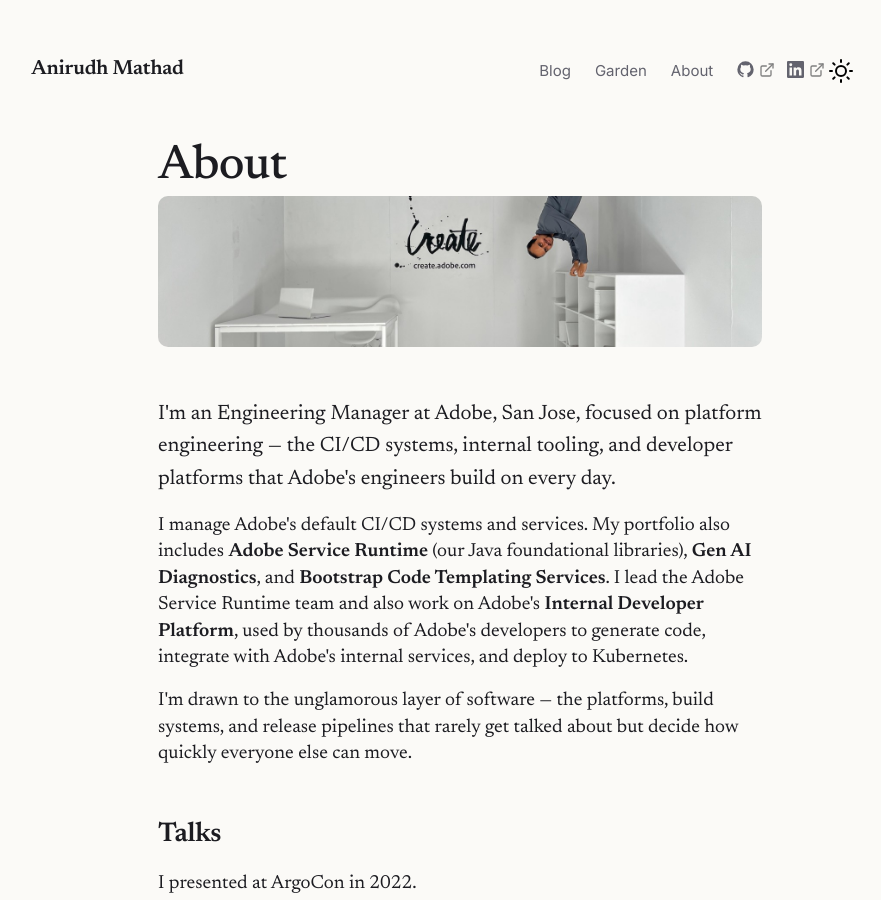
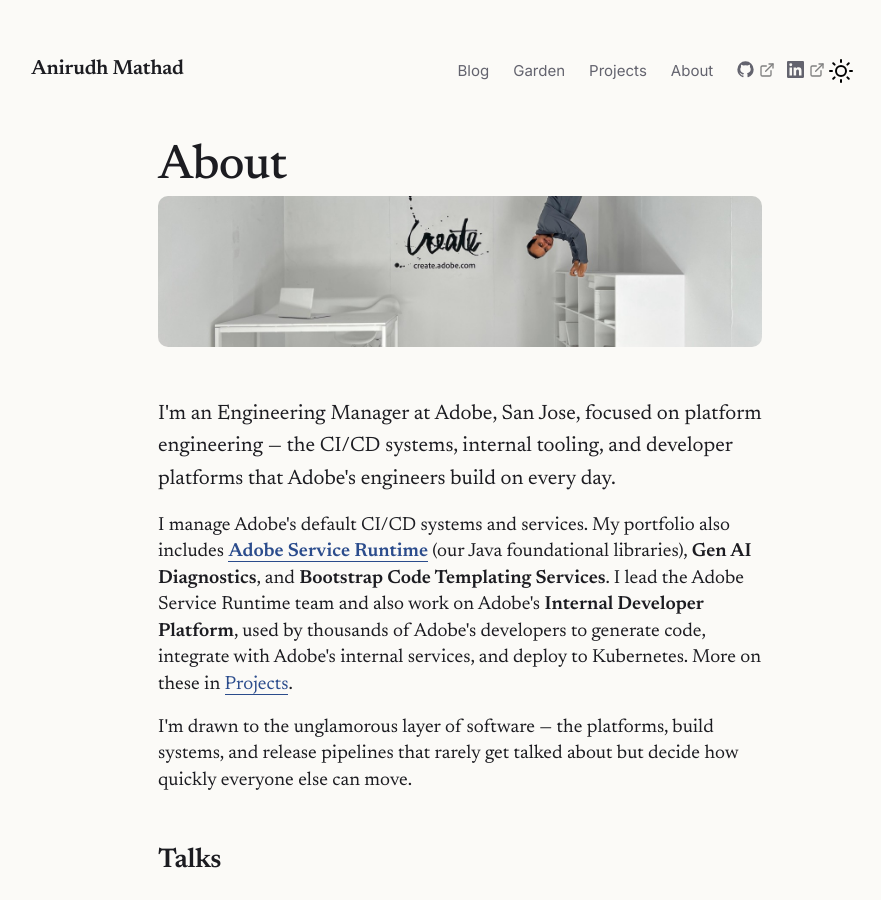
Before and after one commit to animathad/animathad.github.io, a Jekyll site: the page built from pages/about.md, in a window 1280 px wide and 900 px high. Shown: the whole window, without its empty margins (180-1061 px from the left). Built offline with Jekyll 4.4.1, drawn with Linux system fonts in a browser that asks for light colours.

Commit message:
Add Projects page from animathad.wordpress.com/work-projects
Migrate the WordPress portfolio listing: full write-ups for Adobe Service
Runtime and Service Registry Wrapper APIs (the two entries that had body
content), plus an honest lightweight list for the remaining stub entries
(VeraLIS, SPRODA, Grandcentral, Provisioner, Glider) that had titles/tags
but no written description in the source. Add Projects to nav and footer,
and cross-link it from the About page.

Co-Authored-By: Claude Sonnet 5 <noreply@anthropic.com>

```diff
--- a/_includes/Footer.html
+++ b/_includes/Footer.html
@@ -6,6 +6,7 @@
     <div class="site-footer__links">
         <a href="{{ '/posts' | relative_url }}">Blog</a>
         <a href="{{ '/notes' | relative_url }}">Garden</a>
+        <a href="{{ '/projects' | relative_url }}">Projects</a>
         <a href="{{ '/about' | relative_url }}">About</a>
         {%- if site.social.linkedin -%}<a href="https://www.linkedin.com/in/{{ site.social.linkedin }}" target="_blank" rel="noopener">LinkedIn</a>{%- endif -%}
         {%- if site.social.github -%}<a href="https://github.com/{{ site.social.github }}" target="_blank" rel="noopener">GitHub</a>{%- endif -%}
--- a/_includes/Nav.html
+++ b/_includes/Nav.html
@@ -30,6 +30,7 @@
       <div class="navbar-start">
         <a href="{{ '/posts' | relative_url }}" class="navbar-item">Blog</a>
         <a href="{{ '/notes' | relative_url }}" class="navbar-item">Garden</a>
+        <a href="{{ '/projects' | relative_url }}" class="navbar-item">Projects</a>
         <a href="{{ '/about' | relative_url }}" class="navbar-item">About</a>
       </div>
       <div class="navbar-end">
--- a/pages/about.md
+++ b/pages/about.md
@@ -10,7 +10,7 @@ description: Anirudh Mathad — Engineering Manager at Adobe, working on platfor
 
 <p class="about-lead">I'm an Engineering Manager at Adobe, San Jose, focused on platform engineering — the CI/CD systems, internal tooling, and developer platforms that Adobe's engineers build on every day.</p>
 
-I manage Adobe's default CI/CD systems and services. My portfolio also includes **Adobe Service Runtime** (our Java foundational libraries), **Gen AI Diagnostics**, and **Bootstrap Code Templating Services**. I lead the Adobe Service Runtime team and also work on Adobe's **Internal Developer Platform**, used by thousands of Adobe's developers to generate code, integrate with Adobe's internal services, and deploy to Kubernetes.
+I manage Adobe's default CI/CD systems and services. My portfolio also includes [**Adobe Service Runtime**](/projects#adobe-service-runtime) (our Java foundational libraries), **Gen AI Diagnostics**, and **Bootstrap Code Templating Services**. I lead the Adobe Service Runtime team and also work on Adobe's **Internal Developer Platform**, used by thousands of Adobe's developers to generate code, integrate with Adobe's internal services, and deploy to Kubernetes. More on these in [Projects](/projects).
 
 I'm drawn to the unglamorous layer of software — the platforms, build systems, and release pipelines that rarely get talked about but decide how quickly everyone else can move.
 
```
Also changed, not shown: pages/projects.md (added, +50 -0 lines).
